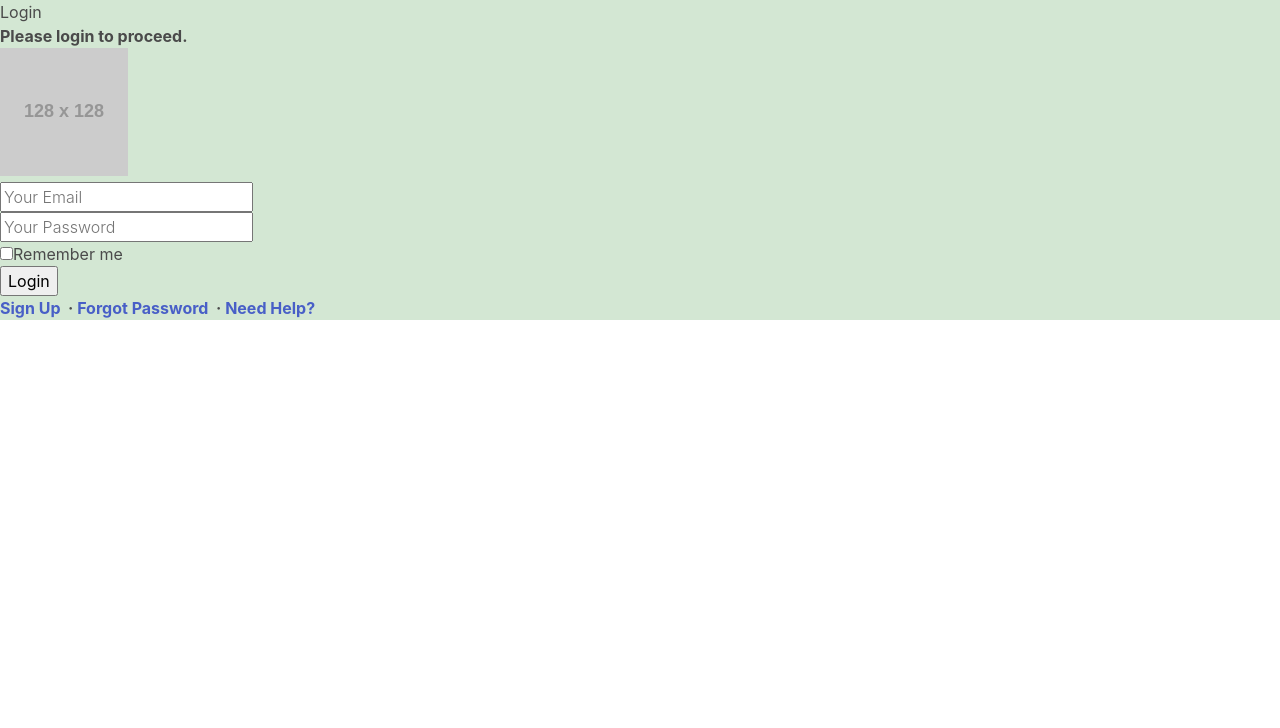
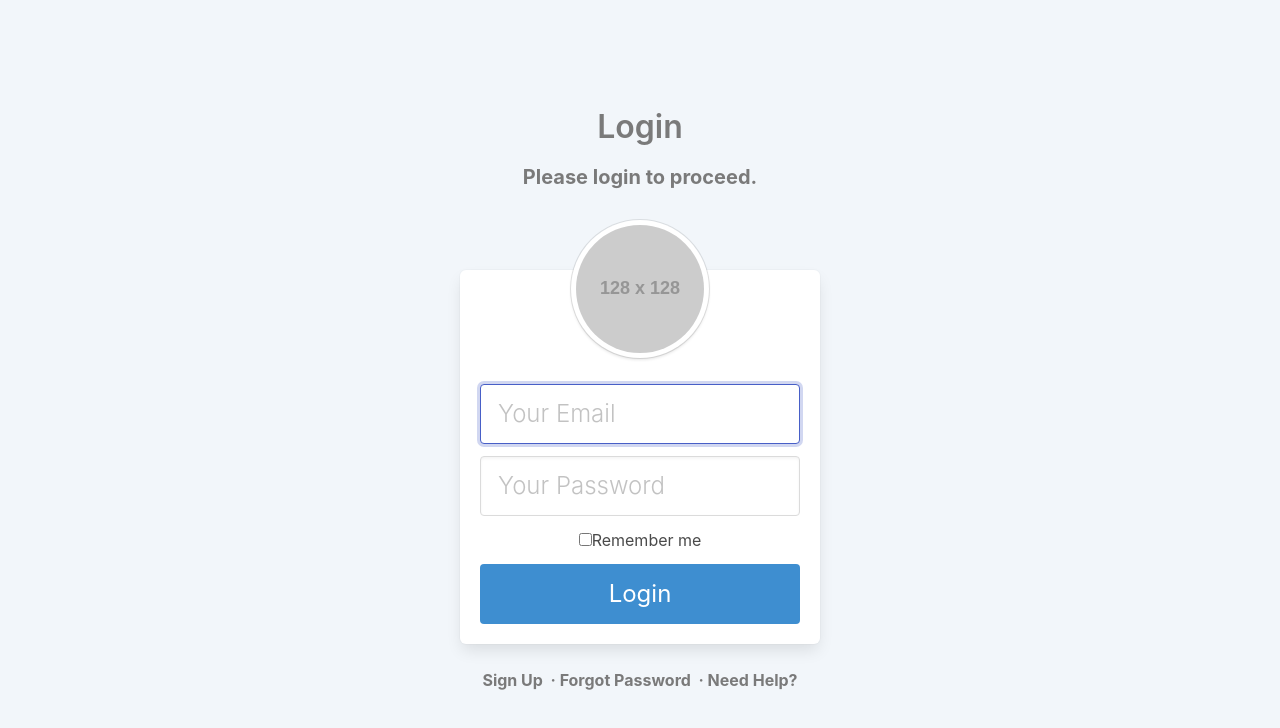
Before and after one commit to Mrwn211/project3, a React (Create React App) app in the folder client/: page /login in a window 1280 px wide. Shown: the top 728 px of the page. Built offline with nearby package versions, Linux system fonts and the light colour scheme; no server answers.

Commit message:
fix bulma import and jsx errors

```diff
--- a/client/package.json
+++ b/client/package.json
@@ -7,7 +7,6 @@
     "bulma": "^0.7.4",
     "node-sass": "^4.11.0",
     "react": "^16.8.4",
-    "react-bulma-components": "^2.3.0",
     "react-dom": "^16.8.4",
     "react-router-dom": "^5.0.0",
     "react-scripts": "2.1.8"
--- a/client/src/App.js
+++ b/client/src/App.js
@@ -1,6 +1,5 @@
 import React, { Component } from "react";
 import "./App.scss";
-import "bulma/css/bulma.css";
 
 import { Link, Switch, Route } from "react-router-dom";
 
--- a/client/src/App.scss
+++ b/client/src/App.scss
@@ -116,3 +116,4 @@ h1 {
     padding-top: 1rem;
   }
 }
+@import '../node_modules/bulma/bulma.sass'
--- a/client/src/components/auth/Login.js
+++ b/client/src/components/auth/Login.js
@@ -1,5 +1,4 @@
 import React from "react";
-import "bulma/css/bulma.css";
 
 import AuthService from "./auth-service.js";
 import { Link } from "react-router-dom";
@@ -29,48 +28,48 @@ export default class extends React.Component {
 
   render() {
     return (
-      <div classname="hero is-success is-fullheight">
-        <div classname="hero-body">
-          <div classname="container has-text-centered">
-            <div classname="column is-4 is-offset-4">
-              <h3 classname="title has-text-grey">Login</h3>
-              <p classname="subtitle has-text-grey">Please login to proceed.</p>
-              <div classname="box">
-                <div classname="avatar">
+      <div className="hero is-success is-fullheight">
+        <div className="hero-body">
+          <div className="container has-text-centered">
+            <div className="column is-4 is-offset-4">
+              <h3 className="title has-text-grey">Login</h3>
+              <p className="subtitle has-text-grey">Please login to proceed.</p>
+              <div className="box">
+                <div className="avatar">
                   <img src="https://placehold.it/128x128" />
                 </div>
                 <form>
-                  <div classname="field">
-                    <div classname="control">
+                  <div className="field">
+                    <div className="control">
                       <input
-                        classname="input is-large"
+                        className="input is-large"
                         type="email"
                         placeholder="Your Email"
-                        autofocus
+                        autoFocus
                       />
                     </div>
                   </div>
-                  <div classname="field">
-                    <div classname="control">
+                  <div className="field">
+                    <div className="control">
                       <input
-                        classname="input is-large"
+                        className="input is-large"
                         type="password"
                         placeholder="Your Password"
                       />
                     </div>
                   </div>
-                  <div classname="field">
-                    <label classname="checkbox">
+                  <div className="field">
+                    <label className="checkbox">
                       <input type="checkbox" />
                       Remember me
                     </label>
                   </div>
-                  <button classname="button is-block is-info is-large is-fullwidth">
+                  <button className="button is-block is-info is-large is-fullwidth">
                     Login
                   </button>
                 </form>
               </div>
-              <p classname="has-text-grey">
+              <p className="has-text-grey">
                 <a href="../">Sign Up</a> &nbsp;·&nbsp;
                 <a href="../">Forgot Password</a> &nbsp;·&nbsp;
                 <a href="../">Need Help?</a>
--- a/client/src/index.js
+++ b/client/src/index.js
@@ -1,7 +1,5 @@
 import React from "react";
 import ReactDOM from "react-dom";
-import "./index.css";
-import "bulma/css/bulma.css";
 
 import App from "./App";
 import * as serviceWorker from "./serviceWorker";
--- a/package.json
+++ b/package.json
@@ -11,7 +11,6 @@
   "dependencies": {
     "bcrypt": "^3.0.0",
     "body-parser": "^1.18.3",
-    "bulma": "^0.7.4",
     "cloudinary": "^1.13.2",
     "connect-ensure-login": "^0.1.1",
     "connect-flash": "^0.1.1",
@@ -26,10 +25,8 @@
     "morgan": "^1.9.0",
     "multer": "^1.4.1",
     "multer-storage-cloudinary": "^2.2.1",
-    "node-sass-middleware": "^0.11.0",
     "passport": "^0.4.0",
     "passport-local": "^1.0.0",
-    "react-bulma-components": "^2.3.0",
     "serve-favicon": "^2.5.0"
   },
   "devDependencies": {
```
